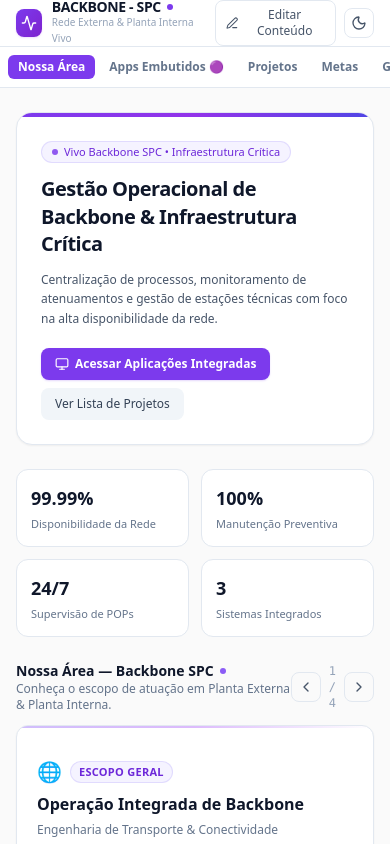
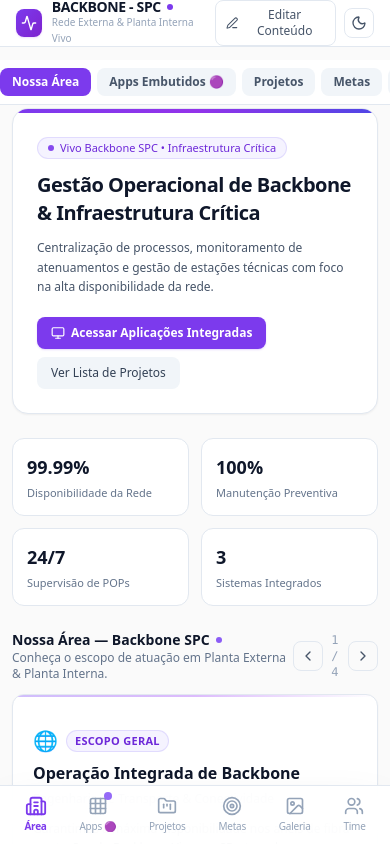
Before and after one commit to seucais/vivomaps, a React (Vite) app in the folder Desktop/Projeto GOI apps/intranet-backbone/: page / in a window 390 px wide. Shown: the top 844 px of the page. Built offline with nearby package versions, Linux system fonts and the light colour scheme; the HTML template or start-up script is replaced by a standard one.

Commit message:
mobile layout optimization: add bottom dock navigation, adaptive iframe height, and touch-friendly targets

```diff
--- a/Desktop/Projeto GOI apps/intranet-backbone/src/App.tsx
+++ b/Desktop/Projeto GOI apps/intranet-backbone/src/App.tsx
@@ -600,8 +600,8 @@
         </div>
       )}
 
-      {/* MOBILE NAV TAB BAR */}
-      <div className="md:hidden flex overflow-x-auto bg-white dark:bg-slate-900 border-b border-slate-200 dark:border-slate-800 p-2 gap-1">
+      {/* MOBILE NAV TAB BAR (TOP QUICK BAR) */}
+      <div className="md:hidden flex overflow-x-auto bg-white/95 dark:bg-[#0f172a]/95 backdrop-blur-md border-b border-slate-200 dark:border-slate-800 p-2 gap-1.5 scrollbar-none snap-x sticky top-[60px] z-30">
         {[
           { id: 'area', label: 'Nossa Área' },
           { id: 'workspace', label: 'Apps Embutidos 🟣' },
@@ -613,10 +613,10 @@
           <button
             key={tab.id}
             onClick={() => setActiveTab(tab.id as any)}
-            className={`px-2.5 py-1 rounded-md text-xs font-semibold whitespace-nowrap transition ${
+            className={`px-3 py-1.5 rounded-lg text-xs font-semibold whitespace-nowrap shrink-0 transition snap-start active:scale-95 ${
               activeTab === tab.id
                 ? 'bg-violet-600 text-white dark:bg-violet-500 dark:text-white shadow-xs'
-                : 'text-slate-500 dark:text-slate-400'
+                : 'bg-slate-100 dark:bg-slate-800 text-slate-600 dark:text-slate-400'
             }`}
           >
             {tab.label}
@@ -625,7 +625,7 @@
       </div>
 
       {/* ÁREA DE CONTEÚDO PRINCIPAL */}
-      <main className="flex-1 max-w-6xl w-full mx-auto px-4 sm:px-6 py-6 space-y-6">
+      <main className="flex-1 max-w-6xl w-full mx-auto px-3 sm:px-6 py-4 sm:py-6 space-y-4 sm:space-y-6 pb-24 md:pb-6">
 
         {/* ================= ABA: NOSSA ÁREA ================= */}
         {activeTab === 'area' && (
@@ -912,18 +912,21 @@
 
             {/* IFRAME CONTAINER INTEGRADO */}
             <div className={`relative rounded-xl overflow-hidden border border-slate-200 dark:border-slate-800 bg-white dark:bg-[#0f172a] shadow-sm transition-all duration-200 ${
-              isFullscreen ? 'fixed inset-3 z-50 border-2 border-slate-800 dark:border-slate-200 shadow-2xl' : 'h-[680px] w-full'
+              isFullscreen ? 'fixed inset-0 sm:inset-3 z-50 border-0 sm:border-2 border-slate-800 dark:border-slate-200 shadow-2xl rounded-none sm:rounded-xl' : 'h-[75vh] sm:h-[680px] w-full'
             }`}>
 
               <div className="bg-slate-100 dark:bg-slate-950 px-3 py-2 border-b border-slate-200 dark:border-slate-800 flex items-center justify-between text-xs text-slate-500">
-                <div className="flex items-center gap-2">
-                  <span className="w-2 h-2 rounded-full bg-violet-500 animate-pulse"></span>
-                  <span className="font-semibold text-slate-700 dark:text-slate-300">{currentProject.nome}</span>
-                  <span className="text-[11px] text-slate-400 font-mono">({currentProject.link})</span>
-                </div>
-                {isFullscreen && (
-                  <button onClick={() => setIsFullscreen(false)} className="text-xs text-rose-500 font-semibold">
-                    Fechar Tela Cheia [Esc]
+                <div className="flex items-center gap-2 truncate pr-2">
+                  <span className="w-2 h-2 rounded-full bg-violet-500 shrink-0 animate-pulse"></span>
+                  <span className="font-semibold text-slate-700 dark:text-slate-300 truncate">{currentProject.nome}</span>
+                </div>
+                {isFullscreen ? (
+                  <button onClick={() => setIsFullscreen(false)} className="px-2 py-1 rounded bg-rose-500 text-white text-[11px] font-bold shrink-0">
+                    ✕ Fechar Tela Cheia
+                  </button>
+                ) : (
+                  <button onClick={() => setIsFullscreen(true)} className="sm:hidden px-2 py-1 rounded bg-violet-600 text-white text-[11px] font-bold shrink-0">
+                    ⛶ Expandir Tela
                   </button>
                 )}
               </div>
@@ -934,7 +937,7 @@
                 title={currentProject.nome}
                 allow="geolocation; camera; microphone; clipboard-write; encrypted-media"
                 sandbox="allow-same-origin allow-scripts allow-forms allow-popups allow-modals allow-downloads allow-storage-access-by-user-activation"
-                className="w-full h-[calc(100%-33px)] border-none bg-white dark:bg-slate-950"
+                className="w-full h-[calc(100%-35px)] border-none bg-white dark:bg-slate-950"
               ></iframe>
             </div>
 
@@ -1691,7 +1694,7 @@
       )}
 
       {/* FOOTER CLEAN COM ROXO VIVO */}
-      <footer className="mt-auto bg-white dark:bg-[#0f172a] border-t border-slate-200 dark:border-slate-800 py-4 text-center text-xs text-slate-400">
+      <footer className="mt-auto bg-white dark:bg-[#0f172a] border-t border-slate-200 dark:border-slate-800 py-4 text-center text-xs text-slate-400 pb-20 md:pb-4">
         <div className="max-w-6xl mx-auto px-4 sm:px-6 flex flex-col sm:flex-row items-center justify-between gap-3">
           <div className="flex items-center gap-2">
             <div className="w-6 h-6 rounded-lg bg-gradient-to-br from-violet-600 to-purple-700 text-white font-bold flex items-center justify-center text-xs shadow-xs">
@@ -1704,6 +1707,40 @@
         </div>
       </footer>
 
+      {/* DOCK BAR DE NAVEGAÇÃO MOBILE (NATIVE APP FEEL) */}
+      <div className="md:hidden fixed bottom-0 left-0 right-0 z-50 bg-white/95 dark:bg-[#0f172a]/95 backdrop-blur-xl border-t border-slate-200 dark:border-slate-800 px-2 py-1.5 flex items-center justify-around shadow-2xl">
+        {[
+          { id: 'area', label: 'Área', icon: Building2 },
+          { id: 'workspace', label: 'Apps 🟣', icon: Grid, isLive: true },
+          { id: 'projetos', label: 'Projetos', icon: FolderKanban },
+          { id: 'metas', label: 'Metas', icon: Target },
+          { id: 'galeria', label: 'Galeria', icon: ImageIcon },
+          { id: 'time', label: 'Time', icon: Users }
+        ].map(tab => {
+          const Icon = tab.icon;
+          const isActive = activeTab === tab.id;
+          return (
+            <button
+              key={tab.id}
+              onClick={() => setActiveTab(tab.id as any)}
+              className={`flex flex-col items-center justify-center py-1 px-2 rounded-xl transition-all relative cursor-pointer active:scale-90 ${
+                isActive
+                  ? 'text-violet-600 dark:text-violet-400 font-bold'
+                  : 'text-slate-400 dark:text-slate-500 hover:text-slate-700 dark:hover:text-slate-300 font-medium'
+              }`}
+            >
+              <div className="relative">
+                <Icon className={`w-5 h-5 ${isActive ? 'text-violet-600 dark:text-violet-400 scale-110' : ''}`} />
+                {tab.isLive && (
+                  <span className="absolute -top-1 -right-1 w-2 h-2 rounded-full bg-violet-500 animate-pulse"></span>
+                )}
+              </div>
+              <span className="text-[10px] mt-0.5 tracking-tight font-sans">{tab.label}</span>
+            </button>
+          );
+        })}
+      </div>
+
     </div>
   );
 }
```
